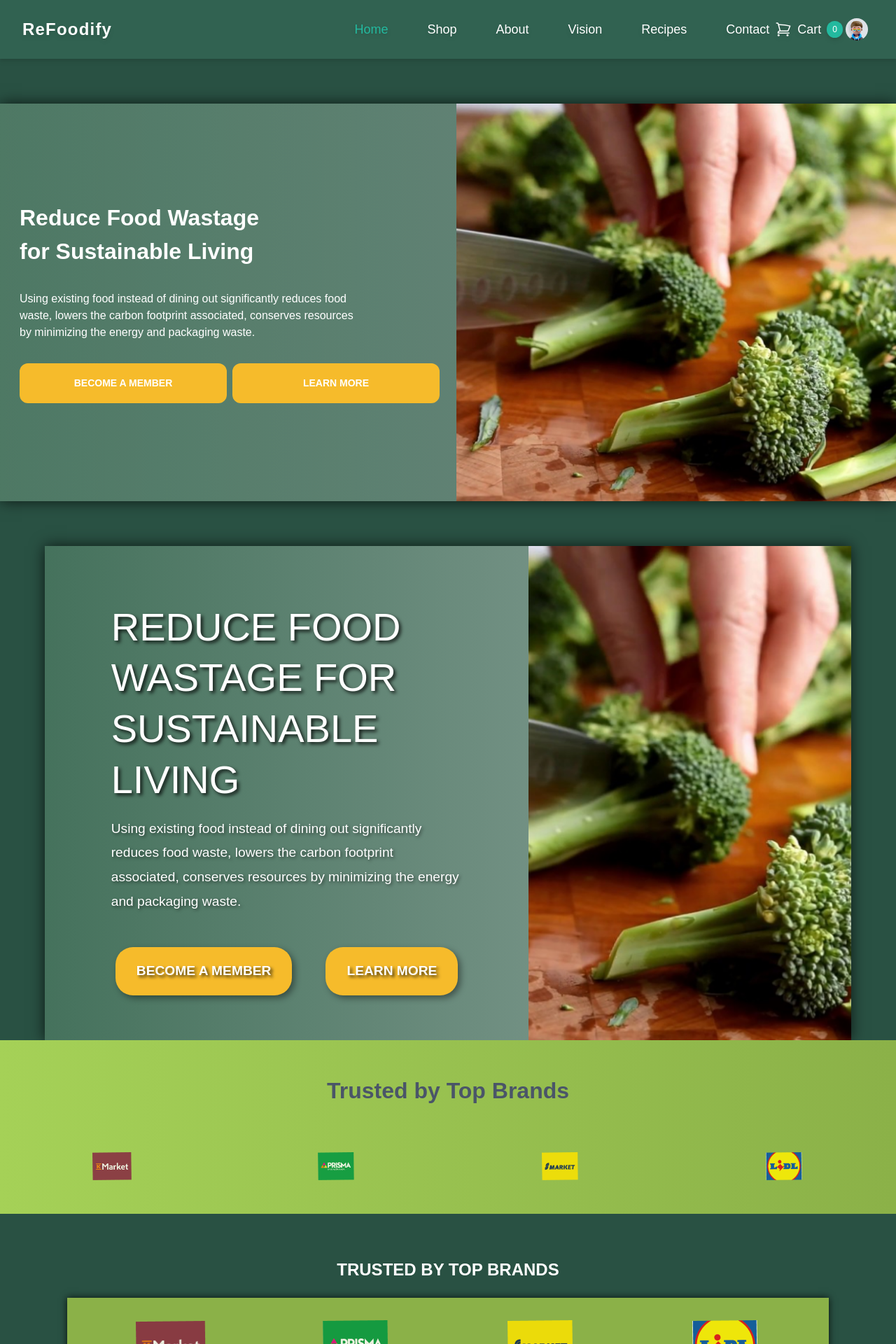
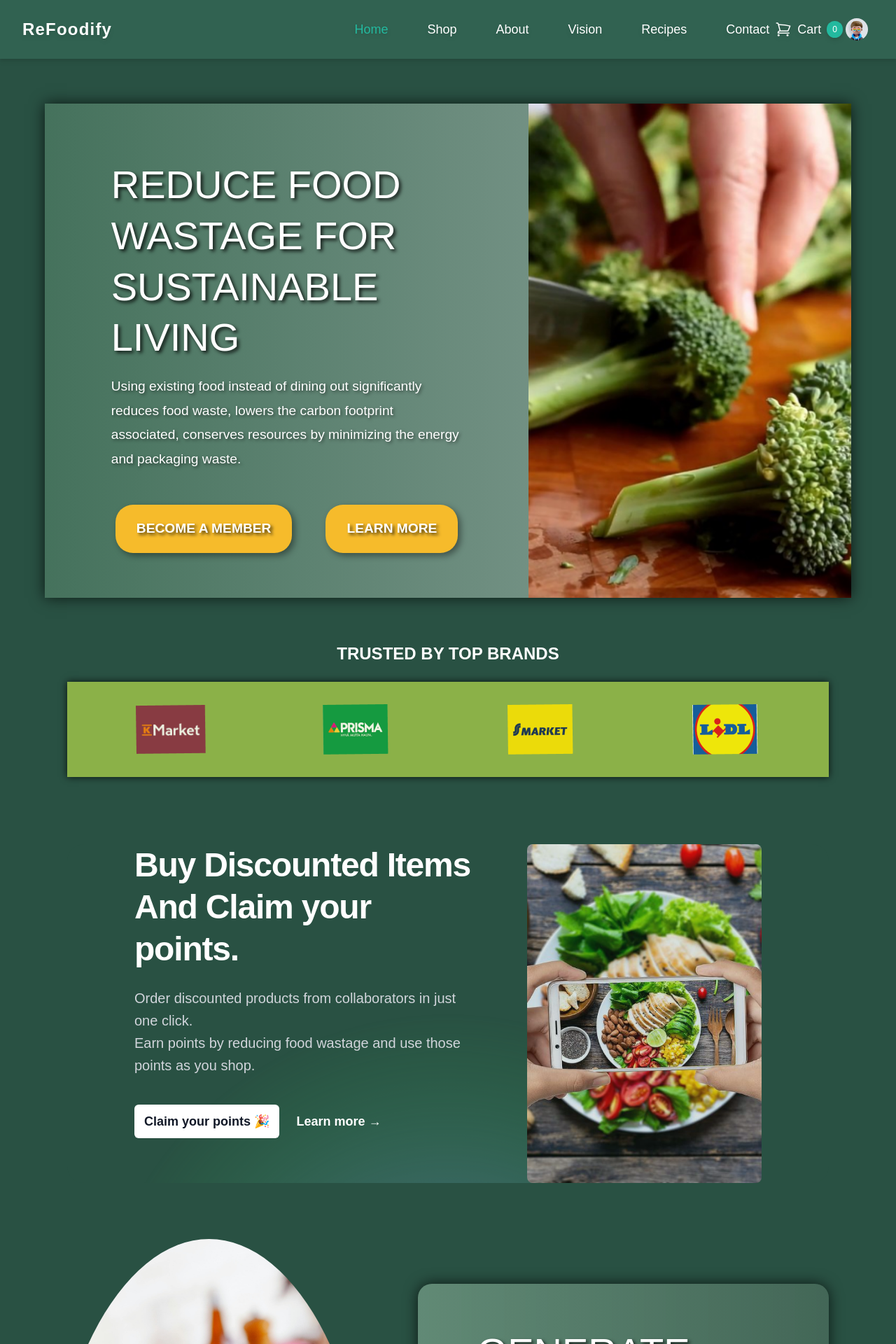
Before and after one commit to travisv12/Group-6-Project, a React (Vite) app in the folder ReFoodify-main/: page / in a window 1280 px wide. Shown: the top 1920 px of the page at 70% size. Built offline with nearby package versions, Linux system fonts and the light colour scheme.

Commit message:
Changes to be committed: 	modified:   ReFoodify-main/package-lock.json 	modified:   ReFoodify-main/package.json 	modified:   ReFoodify-main/src/pages/Home/Brands.jsx 	modified:   ReFoodify-main/src/pages/Home/Hero.jsx

```diff
--- a/ReFoodify-main/package.json
+++ b/ReFoodify-main/package.json
@@ -16,6 +16,7 @@
     "@radix-ui/react-label": "^2.1.0",
     "@radix-ui/react-menubar": "^1.1.1",
     "@radix-ui/react-slot": "^1.1.0",
+    "@reduxjs/toolkit": "^2.2.7",
     "@tabler/icons-react": "^3.14.0",
     "antd": "^5.20.5",
     "class-variance-authority": "^0.7.0",
@@ -29,7 +30,9 @@
     "react-hook-form": "^7.53.0",
     "react-icons": "^5.3.0",
     "react-loading-skeleton": "^3.4.0",
+    "react-redux": "^9.1.2",
     "react-router-dom": "^6.26.1",
+    "redux": "^5.0.1",
     "redux-persist": "^6.0.0",
     "tailwind-merge": "^2.5.2",
     "tailwindcss-animate": "^1.0.7",
--- a/ReFoodify-main/src/pages/Home/Brands.jsx
+++ b/ReFoodify-main/src/pages/Home/Brands.jsx
@@ -10,27 +10,6 @@ const logos = [
 const Brands = () => {
   return (
     <>
-    <div className="brands-container">
-      <div className="brands-section">
-        <div className="brands-content">
-          <h2 className="brands-title">
-            Trusted by Top Brands
-          </h2>
-
-          <div className="brands-grid">
-            {logos.map((logo, index) => (
-              <div key={index} className="brand-logo-container">
-                <img
-                  src={logo.src}
-                  alt={logo.alt}
-                  className="brand-logo"
-                />
-              </div>
-            ))}
-          </div>
-        </div>
-      </div>
-    </div>
       <div className="collaboration-container">
         <div className="collaboration-text flex justify-center mb-6">
           <h2 className="text-2xl font-bold">TRUSTED BY TOP BRANDS</h2>
--- a/ReFoodify-main/src/pages/Home/Hero.jsx
+++ b/ReFoodify-main/src/pages/Home/Hero.jsx
@@ -6,43 +6,6 @@ const Hero = () => {
   const [isImageLoaded, setIsImageLoaded] = useState(false);
   return (
     <>
-    <div className="hero-container">
-      <div className="hero-gradient">
-        <section className="hero-section">
-          <div className="hero-grid">
-            <div className="hero-text-container">
-              <h1 className="hero-title">
-                Reduce Food Wastage for Sustainable Living
-              </h1>
-              <p className="hero-description">
-                Using existing food instead of dining out significantly reduces
-                food waste, lowers the carbon footprint associated, conserves
-                resources by minimizing the energy and packaging waste.
-              </p>
-
-              <div className="hero-buttons">
-                <a href="#" title="" className="hero-button" role="button">
-                  <span>Become a member</span>
-                </a>
-                <a href="#" title="" className="hero-button" role="button">
-                  Learn more
-                </a>
-              </div>
-            </div>
-            <div className="hero-image-container">
-              <img
-                className={`hero-image ${isImageLoaded ? "loaded" : ""}`}
-                src={heroImage}
-                alt=""
-                loading="lazy"
-                onLoad={() => setIsImageLoaded(true)}
-              />
-            </div>
-          </div>
-        </section>
-      </div>
-    </div>
-
       <div className="sustainability-wrapper">
         {" "}
         <div className="sustainability-box">
@@ -53,13 +16,16 @@ const Hero = () => {
             <div className="sustainability-body">
               <div className="sustainability-text">
                 <p>
-                Using existing food instead of dining out significantly reduces
-                food waste, lowers the carbon footprint associated, conserves
-                resources by minimizing the energy and packaging waste.{" "}
+                  Using existing food instead of dining out significantly
+                  reduces food waste, lowers the carbon footprint associated,
+                  conserves resources by minimizing the energy and packaging
+                  waste.{" "}
                 </p>
               </div>
               <div className="sustainability-future">
-              <button className="sustainability-button">BECOME A MEMBER</button>
+                <button className="sustainability-button">
+                  BECOME A MEMBER
+                </button>
                 <button className="sustainability-button">LEARN MORE</button>
               </div>
             </div>
```
Also changed, not shown: 1 other file (tests, documents, lock files or other folders). Lines whose indentation alone changed are shown as unchanged.
